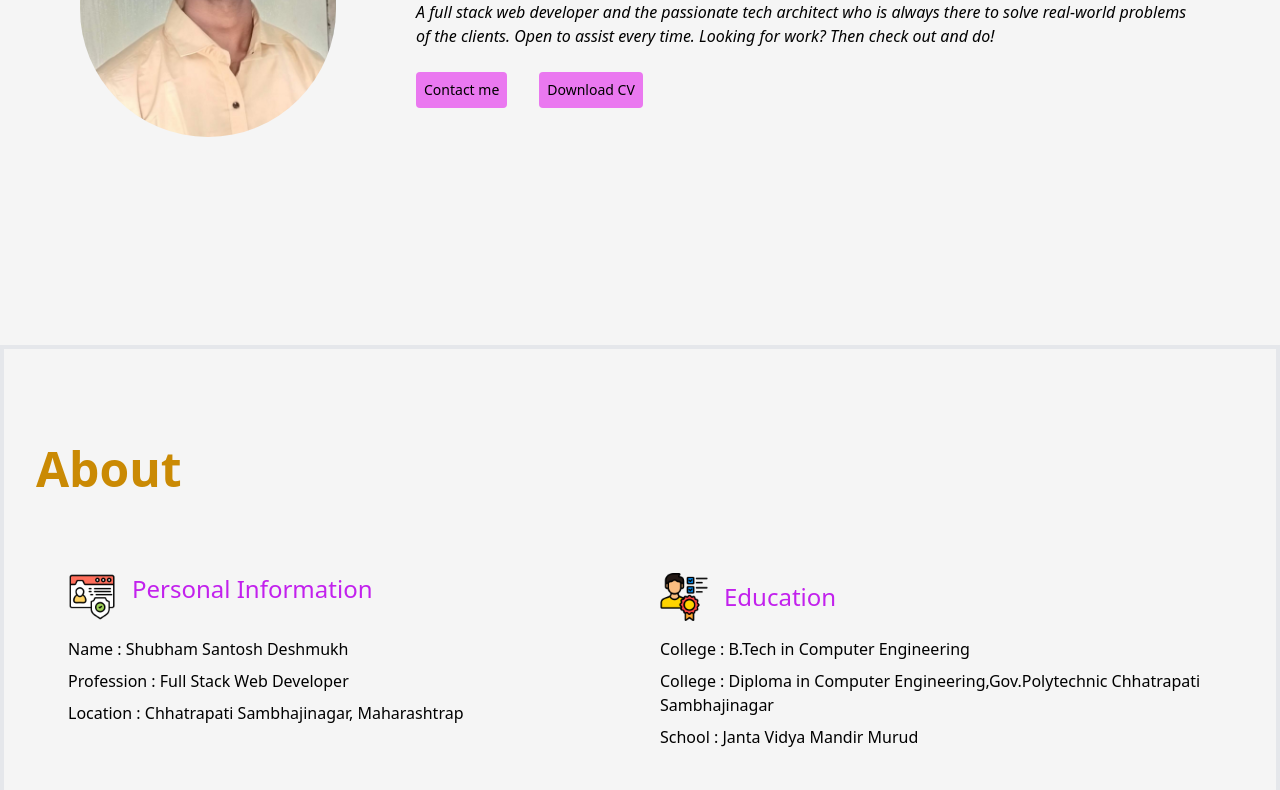
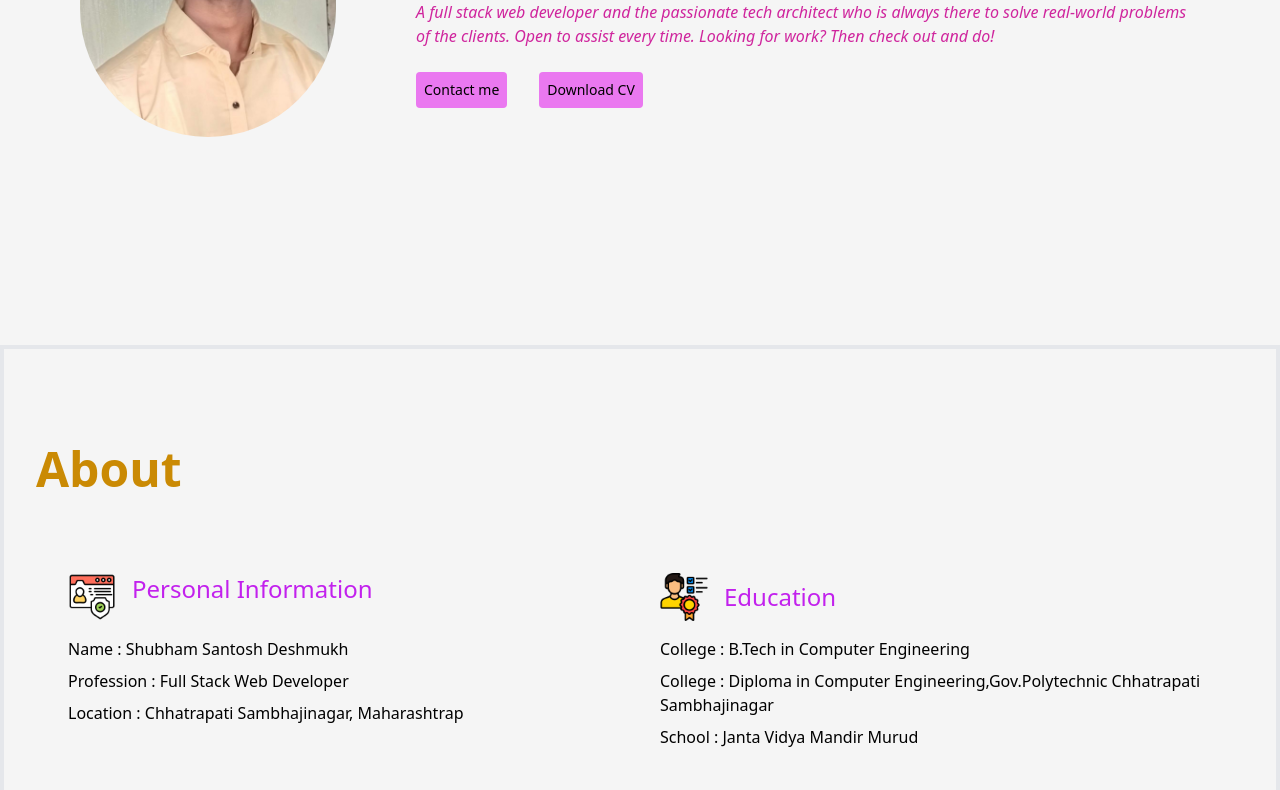
Before and after one commit to 2006Shubham/Portfolio, a plain HTML site: page index.html in a window 1280 px wide. Shown: the part 271-1061 px from the top of the page. Drawn offline with nearby package versions, Linux system fonts and the light colour scheme.

Commit message:
name tagline color changed

```diff
--- a/index.html
+++ b/index.html
@@ -46,7 +46,7 @@
                 <h1 id="typing" class="italic font-black text-3xl sm:text-4xl md:text-5xl text-purple-500">
                    <span class="text-[#CA8A04]">Hi, I am</span><br>
                 </h1>
-                <p class="italic text-sm sm:text-base">
+                <p class="italic text-[#CF259D] font-medium text-sm sm:text-base">
                     A full stack web developer and the passionate tech architect who is always there
                     to solve real-world problems of the clients. Open to assist every time.
                     Looking for work? Then check out and do!
```
